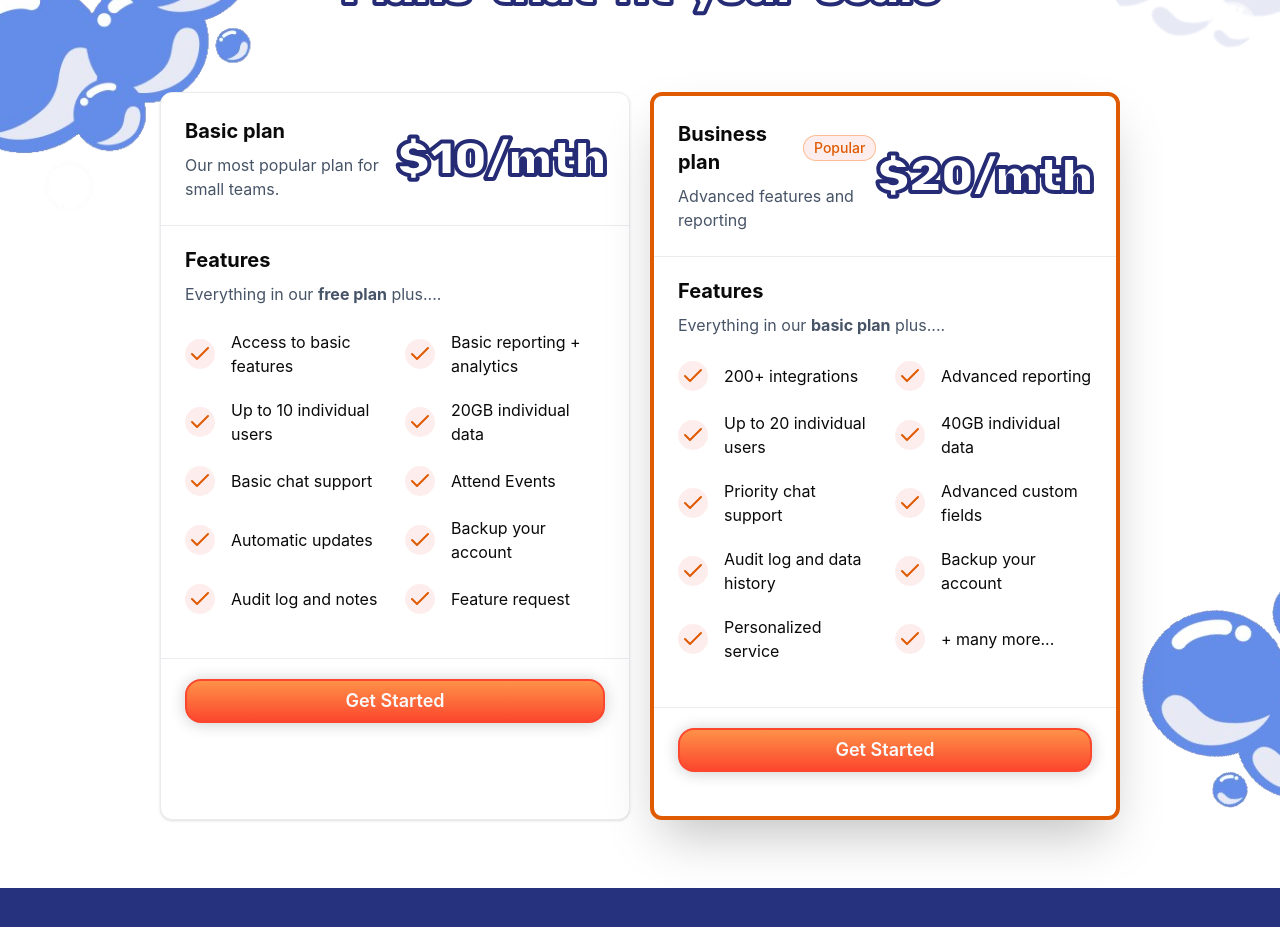
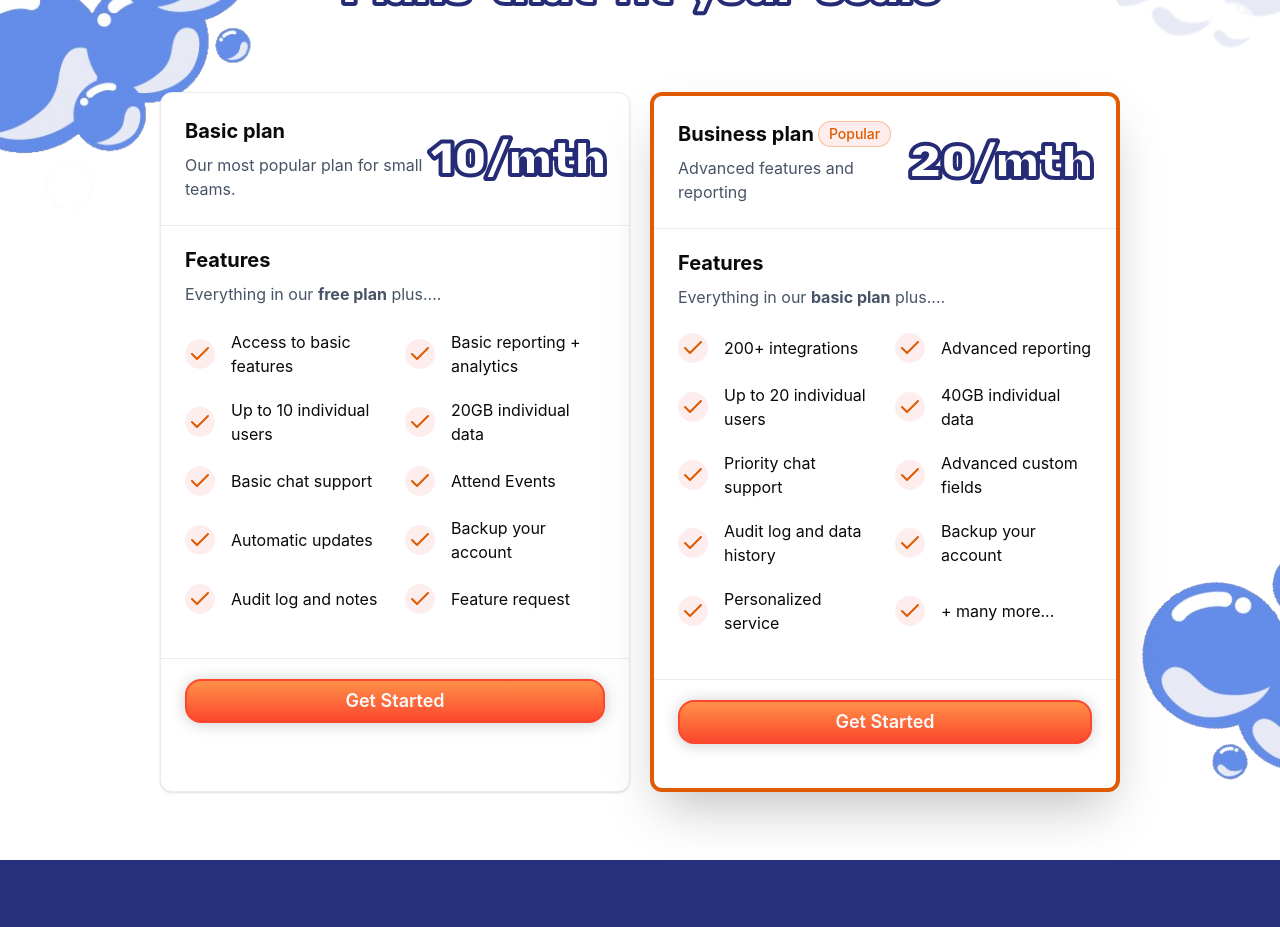
Before and after one commit to Erick559/Data-Janitors, a React (Vite) app: page / in a window 1280 px wide. Shown: the part 5240-6167 px from the top of the page. Built offline with nearby package versions, Linux system fonts and the light colour scheme; a web font is replaced by a local one.

Commit message:
Feat: Add a count-up animation for the pricing cards component.

```diff
--- /dev/null
+++ b/src/components/CountUp.tsx
@@ -0,0 +1,31 @@
+import React, { useRef } from 'react'
+import { motion, useSpring, useTransform , useInView } from 'framer-motion'
+
+interface CountUpProps {
+  end: number
+  duration?: number
+  prefix?: string
+  suffix?: string
+}
+
+export const CountUp = ({ end, duration = 2, prefix = '', suffix = '' }:CountUpProps) => {
+  const springValue = useSpring(0, { duration: duration * 1000 })
+  const displayValue = useTransform(springValue, (latest) => Math.floor(latest))
+  const textContainer = useRef(null);
+
+  const isInView = useInView(textContainer,{once:true});
+
+  React.useEffect(() => {
+    if(isInView) {
+        springValue.set(end)
+    }
+  }, [end, springValue,isInView]);
+
+  return (
+    <div ref={textContainer} className="primary-header text-3xl sm:text-5xl">
+      {prefix}
+      <motion.span className=''>{displayValue}</motion.span>
+      {suffix}
+    </div>
+  )
+}
--- a/src/components/PriceCards.tsx
+++ b/src/components/PriceCards.tsx
@@ -1,11 +1,12 @@
 import { Check } from "lucide-react";
 import { Card, CardContent, CardFooter, CardHeader } from "./ui/card"
 import PrimaryButton from "./PrimaryButton";
+import { CountUp } from "./CountUp";
 
 interface PriceCards {
     planType: string;
     planDescription:string;
-    price:string;
+    price:number;
     precededBy:string;
     features:string[];
     popular?:boolean;
@@ -28,7 +29,7 @@ const PriceCards = ({planType,planDescription,price,precededBy,features,popular}
                     <p className="text-[#475467] w-[15ch] sm:w-full">{planDescription}</p>
                 </div>
                 <div>
-                    <h1 className="primary-header text-3xl sm:text-5xl">${price}/mth</h1>
+                    <CountUp end={price} duration={5} suffix="/mth" />
                 </div>
             </div>
         </CardHeader>
--- a/src/components/page_sections/Pricing.tsx
+++ b/src/components/page_sections/Pricing.tsx
@@ -14,8 +14,8 @@ const Pricing = () => {
             </div>
 
             <div className="grid grid-cols-1 lg:grid-cols-2 gap-5 md:px-1 xl:px-20">
-            <PriceCards planType="Basic plan" planDescription="Our most popular plan for small teams." price="10" precededBy="free plan" features={basicFeatures}/>
-            <PriceCards planType="Business plan" planDescription="Advanced features and reporting" price="20" precededBy="basic plan" popular features={businessFeatures}/>
+            <PriceCards planType="Basic plan" planDescription="Our most popular plan for small teams." price={10} precededBy="free plan" features={basicFeatures}/>
+            <PriceCards planType="Business plan" planDescription="Advanced features and reporting" price={20} precededBy="basic plan" popular features={businessFeatures}/>
             </div>
         </main>
         <StaticBubble className="top-20 md:top-0 -left-10" />
```
